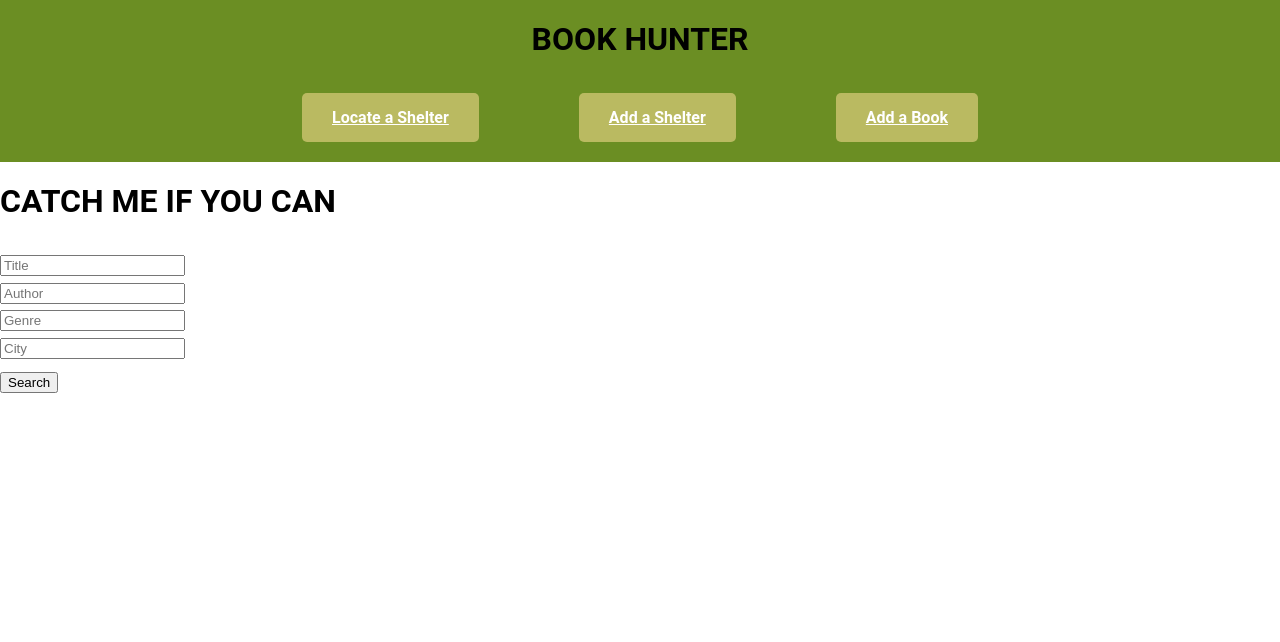
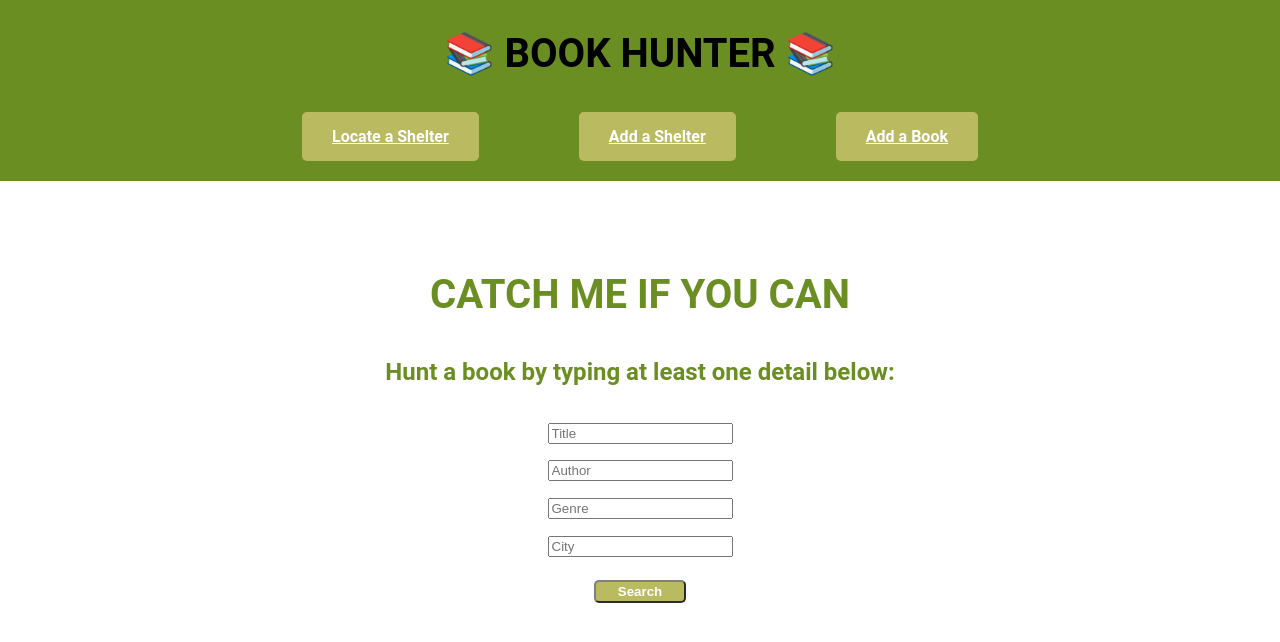
Before and after one commit to mariefranceperrier/Book-Hunter, a React (Create React App) app in the folder frontend/: page / in a window 1280 px wide. Shown: the top 642 px of the page. Built offline with nearby package versions, Linux system fonts and the light colour scheme.

Commit message:
add style to search.js

```diff
--- a/frontend/src/Components/Navigation/Navigation.css
+++ b/frontend/src/Components/Navigation/Navigation.css
@@ -9,7 +9,9 @@
 }
 
 h1 {
-margin-top: 20px;
+font-size: 2.5rem;
+font-weight: bold;
+margin-top: 30px;
 margin-bottom: 35px;
 }
 
--- a/frontend/src/Components/Navigation/Navigation.js
+++ b/frontend/src/Components/Navigation/Navigation.js
@@ -5,7 +5,7 @@ import './Navigation.css';
 const Navigation = () => {
   return (
     <main className="nav-bar">
-      <h1>BOOK HUNTER</h1>
+      <h1>📚 BOOK HUNTER 📚</h1>
       <section className="nav-links">
         <div className="nav-item"><Link to="/allshelters">Locate a Shelter</Link></div>
         <div className="nav-item"><Link to="/addshelter">Add a Shelter</Link></div>
--- a/frontend/src/Components/Search/Search.css
+++ b/frontend/src/Components/Search/Search.css
@@ -0,0 +1,42 @@
+.search {
+    display: flex;
+    flex-direction: column;
+    justify-content: center;
+    align-items: center;
+    margin-top: 60px;
+}
+
+.search h1 {
+    margin-bottom: 20px;
+    color: olivedrab;
+}
+
+.search h2 {
+    margin-bottom: 30px;
+    color: olivedrab;
+}
+
+.search form {
+    display: flex;
+    flex-direction: column;
+    justify-content: center;
+    align-items: center;
+}
+
+.search input{
+  margin-bottom: 10px;
+}
+
+.search button {
+    width: 50%;
+    color: white;
+    font-weight: bold;
+    border-radius: 5px;
+    border-color: grey;
+    padding: 2px;
+    background-color: rgb(186, 186, 97);
+}
+
+.search button:hover {
+    background-color:rgb(154, 154, 81);
+}
--- a/frontend/src/Components/Search/Search.js
+++ b/frontend/src/Components/Search/Search.js
@@ -1,6 +1,7 @@
 import React from 'react';
 import axios from 'axios';
 import { useNavigate } from 'react-router-dom';
+import './Search.css';
 
 const Search = () => {
   const navigate = useNavigate();
@@ -34,6 +35,7 @@ const Search = () => {
   return (
     <main className="search">
       <h1>CATCH ME IF YOU CAN</h1>
+      <h2>Hunt a book by typing at least one detail below: </h2>
       <form onSubmit={handleSubmit}>
         <input  type="text" name="title"  placeholder="Title" />
         <input  type="text" name="author" placeholder="Author" />
```
